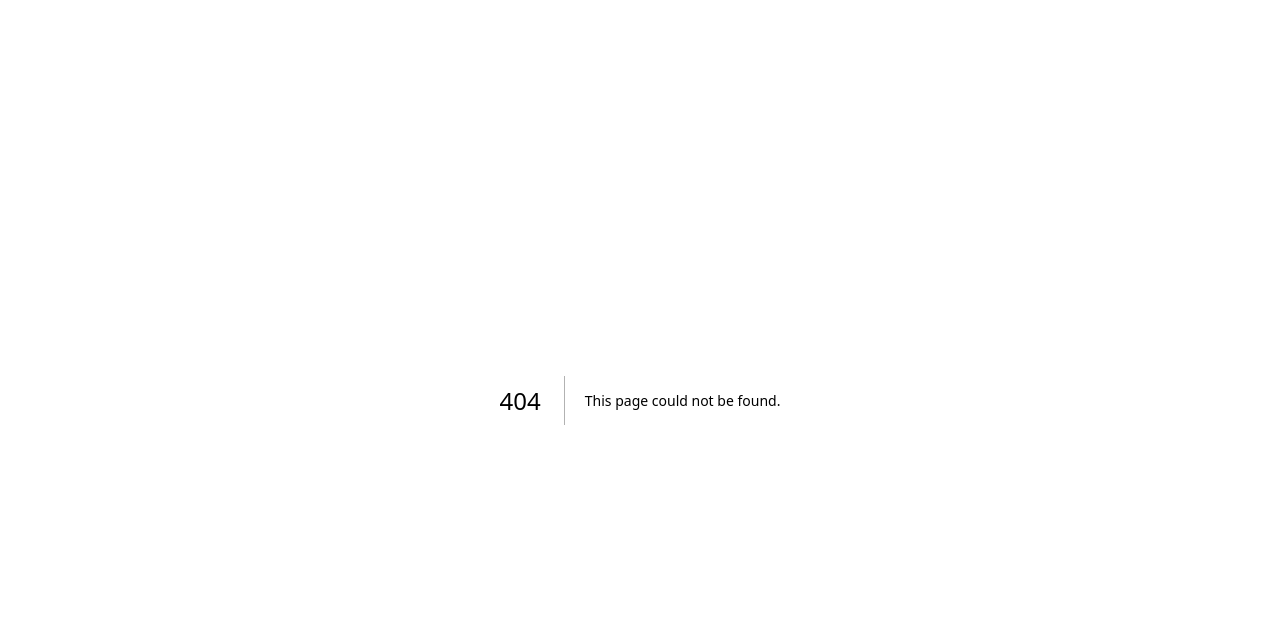
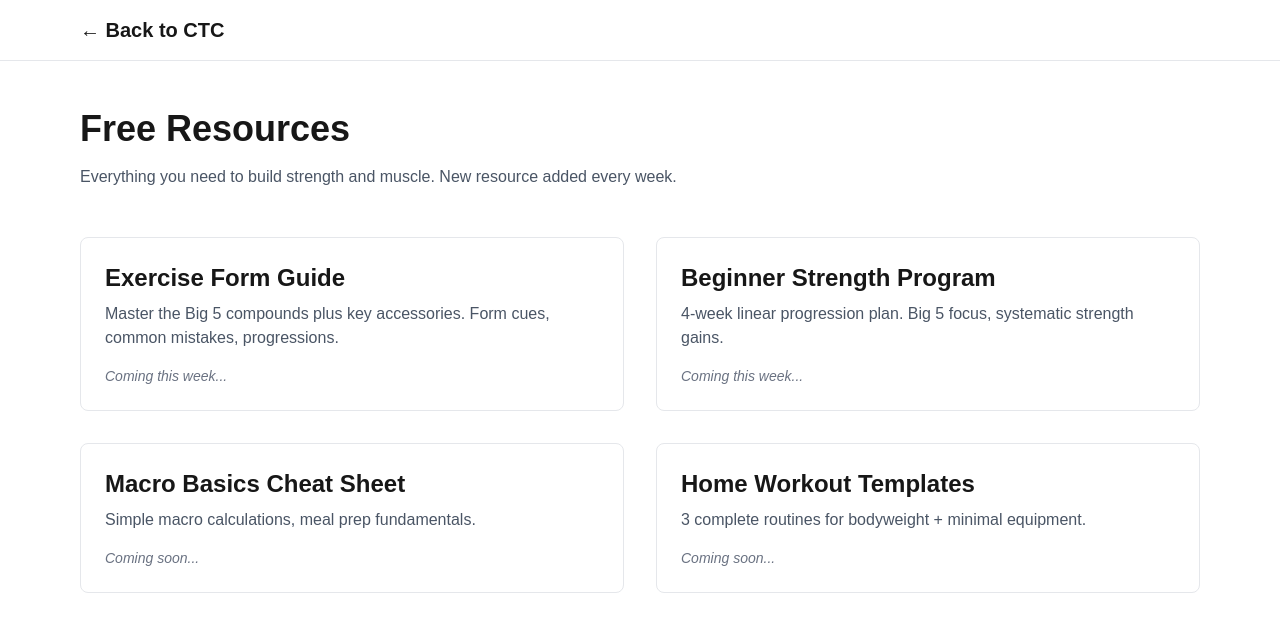
Before and after one commit to iandramirez94/cypress-training-site, a Next.js app: page /resources in a window 1280 px wide. Before the commit this address had no page. Shown: the top 632 px of the page. Built offline with nearby package versions, Linux system fonts and the light colour scheme.

Commit message:
Initial CTC website: landing, blog, resources pages

```diff
--- /dev/null
+++ b/app/blog/page.tsx
@@ -0,0 +1,24 @@
+import Link from 'next/link'
+
+export default function Blog() {
+  return (
+    <main className="min-h-screen bg-white">
+      <header className="border-b border-gray-200 py-4">
+        <nav className="max-w-6xl mx-auto px-4">
+          <Link href="/" className="font-bold text-xl hover:underline">← Back to CTC</Link>
+        </nav>
+      </header>
+
+      <div className="max-w-4xl mx-auto px-4 py-12">
+        <h1 className="text-4xl font-bold mb-8">Training Blog</h1>
+        <p className="text-gray-600 mb-12">
+          No-BS strength training advice. New posts every week.
+        </p>
+
+        <div className="space-y-8">
+          <p className="text-gray-500 italic">First posts coming this week...</p>
+        </div>
+      </div>
+    </main>
+  )
+}
--- a/app/page.tsx
+++ b/app/page.tsx
@@ -1,65 +1,125 @@
-import Image from "next/image";
+import Image from 'next/image'
+import Link from 'next/link'
 
 export default function Home() {
   return (
-    <div className="flex min-h-screen items-center justify-center bg-zinc-50 font-sans dark:bg-black">
-      <main className="flex min-h-screen w-full max-w-3xl flex-col items-center justify-between py-32 px-16 bg-white dark:bg-black sm:items-start">
-        <Image
-          className="dark:invert"
-          src="/next.svg"
-          alt="Next.js logo"
-          width={100}
-          height={20}
-          priority
-        />
-        <div className="flex flex-col items-center gap-6 text-center sm:items-start sm:text-left">
-          <h1 className="max-w-xs text-3xl font-semibold leading-10 tracking-tight text-black dark:text-zinc-50">
-            To get started, edit the page.tsx file.
-          </h1>
-          <p className="max-w-md text-lg leading-8 text-zinc-600 dark:text-zinc-400">
-            Looking for a starting point or more instructions? Head over to{" "}
-            <a
-              href="https://vercel.com/templates?framework=next.js&utm_source=create-next-app&utm_medium=appdir-template-tw&utm_campaign=create-next-app"
-              className="font-medium text-zinc-950 dark:text-zinc-50"
-            >
-              Templates
-            </a>{" "}
-            or the{" "}
-            <a
-              href="https://nextjs.org/learn?utm_source=create-next-app&utm_medium=appdir-template-tw&utm_campaign=create-next-app"
-              className="font-medium text-zinc-950 dark:text-zinc-50"
-            >
-              Learning
-            </a>{" "}
-            center.
+    <main className="min-h-screen bg-white">
+      {/* Header */}
+      <header className="border-b border-gray-200">
+        <nav className="max-w-6xl mx-auto px-4 py-4 flex items-center justify-between">
+          <div className="flex items-center space-x-2">
+            <Image src="/logo.jpg" alt="Cypress Training Center" width={50} height={50} className="rounded" />
+            <span className="font-bold text-xl">CTC</span>
+          </div>
+          <div className="flex space-x-6">
+            <Link href="/blog" className="text-gray-700 hover:text-black">Blog</Link>
+            <Link href="/resources" className="text-gray-700 hover:text-black">Resources</Link>
+          </div>
+        </nav>
+      </header>
+
+      {/* Hero Section */}
+      <section className="max-w-6xl mx-auto px-4 py-20">
+        <div className="text-center">
+          <h1 className="text-5xl font-bold mb-6">Train Smarter with CTC</h1>
+          <p className="text-xl text-gray-600 mb-8 max-w-2xl mx-auto">
+            Strength-focused progressive overload with intelligent coaching.
+            Build muscle, get stronger, see results.
           </p>
-        </div>
-        <div className="flex flex-col gap-4 text-base font-medium sm:flex-row">
           <a
-            className="flex h-12 w-full items-center justify-center gap-2 rounded-full bg-foreground px-5 text-background transition-colors hover:bg-[#383838] dark:hover:bg-[#ccc] md:w-[158px]"
-            href="https://vercel.com/new?utm_source=create-next-app&utm_medium=appdir-template-tw&utm_campaign=create-next-app"
+            href="https://web.telegram.org/a/#8575807393"
             target="_blank"
-            rel="noopener noreferrer"
+            className="inline-block bg-black text-white px-8 py-4 rounded-lg font-semibold hover:bg-gray-800 transition"
           >
-            <Image
-              className="dark:invert"
-              src="/vercel.svg"
-              alt="Vercel logomark"
-              width={16}
-              height={16}
-            />
-            Deploy Now
-          </a>
-          <a
-            className="flex h-12 w-full items-center justify-center rounded-full border border-solid border-black/[.08] px-5 transition-colors hover:border-transparent hover:bg-black/[.04] dark:border-white/[.145] dark:hover:bg-[#1a1a1a] md:w-[158px]"
-            href="https://nextjs.org/docs?utm_source=create-next-app&utm_medium=appdir-template-tw&utm_campaign=create-next-app"
-            target="_blank"
-            rel="noopener noreferrer"
-          >
-            Documentation
+            Try Gayle - Free AI Coach →
           </a>
         </div>
-      </main>
-    </div>
-  );
+      </section>
+
+      {/* About Section */}
+      <section className="bg-gray-50 py-16">
+        <div className="max-w-4xl mx-auto px-4">
+          <h2 className="text-3xl font-bold mb-6">Our Approach</h2>
+          <div className="space-y-4 text-gray-700">
+            <p>
+              <strong>Progressive overload is king.</strong> We build systematic, measurable strength gains over time.
+            </p>
+            <p>
+              <strong>Simple, proven movements.</strong> Big 5 compounds (squat, deadlift, bench, overhead press, row)
+              plus targeted accessories. No gimmicks.
+            </p>
+            <p>
+              <strong>Coaching first, automation second.</strong> We adapt to injuries, equipment, schedule changes.
+              Programs are starting points, not rigid scripts.
+            </p>
+            <p className="italic">
+              This is strength training that builds muscle, not bodybuilding splits with no progression scheme.
+            </p>
+          </div>
+        </div>
+      </section>
+
+      {/* Gayle Callout */}
+      <section className="max-w-6xl mx-auto px-4 py-16">
+        <div className="border-2 border-black rounded-lg p-8">
+          <h2 className="text-3xl font-bold mb-4">Meet Gayle - Your Free AI Fitness Coach</h2>
+          <p className="text-gray-700 mb-6">
+            Gayle creates personalized strength programs based on your equipment, experience, and goals.
+            Available 24/7 via Telegram. Completely free.
+          </p>
+          <a
+            href="https://web.telegram.org/a/#8575807393"
+            target="_blank"
+            className="inline-block bg-black text-white px-6 py-3 rounded font-semibold hover:bg-gray-800 transition"
+          >
+            Start Training with Gayle →
+          </a>
+        </div>
+      </section>
+
+      {/* Resources Preview */}
+      <section className="bg-gray-50 py-16">
+        <div className="max-w-6xl mx-auto px-4">
+          <h2 className="text-3xl font-bold mb-8">Free Resources</h2>
+          <div className="grid md:grid-cols-3 gap-6">
+            <div className="bg-white p-6 rounded-lg border border-gray-200">
+              <h3 className="font-bold text-xl mb-2">Exercise Form Guide</h3>
+              <p className="text-gray-600 mb-4">Master the Big 5 + key accessories</p>
+              <Link href="/resources" className="text-black font-semibold hover:underline">
+                Download →
+              </Link>
+            </div>
+            <div className="bg-white p-6 rounded-lg border border-gray-200">
+              <h3 className="font-bold text-xl mb-2">Beginner Strength Program</h3>
+              <p className="text-gray-600 mb-4">4-week linear progression plan</p>
+              <Link href="/resources" className="text-black font-semibold hover:underline">
+                Download →
+              </Link>
+            </div>
+            <div className="bg-white p-6 rounded-lg border border-gray-200">
+              <h3 className="font-bold text-xl mb-2">Weekly Training Tips</h3>
+              <p className="text-gray-600 mb-4">Get new resources + blog posts</p>
+              <form className="flex flex-col space-y-2">
+                <input
+                  type="email"
+                  placeholder="your@email.com"
+                  className="px-4 py-2 border border-gray-300 rounded"
+                />
+                <button className="bg-black text-white px-4 py-2 rounded font-semibold hover:bg-gray-800">
+                  Subscribe
+                </button>
+              </form>
+            </div>
+          </div>
+        </div>
+      </section>
+
+      {/* Footer */}
+      <footer className="border-t border-gray-200 py-8">
+        <div className="max-w-6xl mx-auto px-4 text-center text-gray-600">
+          <p>© 2026 Cypress Training Center. Build strength, build muscle.</p>
+        </div>
+      </footer>
+    </main>
+  )
 }
--- /dev/null
+++ b/app/resources/page.tsx
@@ -0,0 +1,54 @@
+import Link from 'next/link'
+
+export default function Resources() {
+  return (
+    <main className="min-h-screen bg-white">
+      <header className="border-b border-gray-200 py-4">
+        <nav className="max-w-6xl mx-auto px-4">
+          <Link href="/" className="font-bold text-xl hover:underline">← Back to CTC</Link>
+        </nav>
+      </header>
+
+      <div className="max-w-6xl mx-auto px-4 py-12">
+        <h1 className="text-4xl font-bold mb-4">Free Resources</h1>
+        <p className="text-gray-600 mb-12">
+          Everything you need to build strength and muscle. New resource added every week.
+        </p>
+
+        <div className="grid md:grid-cols-2 gap-8">
+          <div className="border border-gray-200 rounded-lg p-6">
+            <h2 className="text-2xl font-bold mb-2">Exercise Form Guide</h2>
+            <p className="text-gray-600 mb-4">
+              Master the Big 5 compounds plus key accessories. Form cues, common mistakes, progressions.
+            </p>
+            <p className="text-sm text-gray-500 italic">Coming this week...</p>
+          </div>
+
+          <div className="border border-gray-200 rounded-lg p-6">
+            <h2 className="text-2xl font-bold mb-2">Beginner Strength Program</h2>
+            <p className="text-gray-600 mb-4">
+              4-week linear progression plan. Big 5 focus, systematic strength gains.
+            </p>
+            <p className="text-sm text-gray-500 italic">Coming this week...</p>
+          </div>
+
+          <div className="border border-gray-200 rounded-lg p-6">
+            <h2 className="text-2xl font-bold mb-2">Macro Basics Cheat Sheet</h2>
+            <p className="text-gray-600 mb-4">
+              Simple macro calculations, meal prep fundamentals.
+            </p>
+            <p className="text-sm text-gray-500 italic">Coming soon...</p>
+          </div>
+
+          <div className="border border-gray-200 rounded-lg p-6">
+            <h2 className="text-2xl font-bold mb-2">Home Workout Templates</h2>
+            <p className="text-gray-600 mb-4">
+              3 complete routines for bodyweight + minimal equipment.
+            </p>
+            <p className="text-sm text-gray-500 italic">Coming soon...</p>
+          </div>
+        </div>
+      </div>
+    </main>
+  )
+}
```
